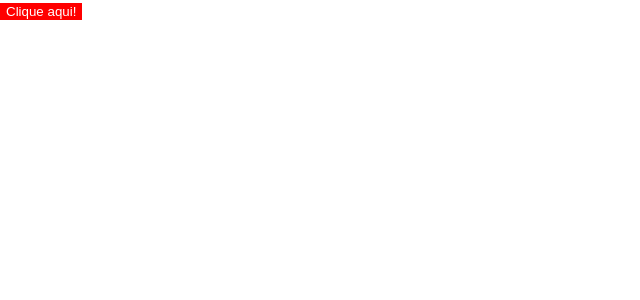
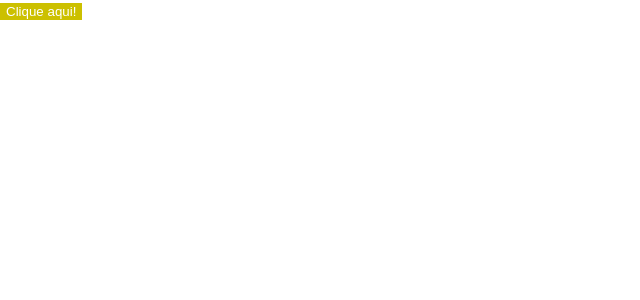
Before and after one commit to Gusm4n/ReactB7, a React (Vite) app in the folder react-vite/: page / in a window 1280 px wide. Shown: the top 300 px of the page, without its empty margins (0-640 px from the left). Built offline with nearby package versions, Linux system fonts and the light colour scheme.

Commit message:
estilização dinamica

```diff
--- a/react-vite/src/App.tsx
+++ b/react-vite/src/App.tsx
@@ -1,9 +1,25 @@
 import React, { useState } from "react";
 
 const App = () => {
+  const [clicado, setClicado] = useState(false)
+
+  const handleClick = () => {
+    setClicado(!clicado)
+  }
+
   return (
     <div>
-      <button style={{backgroundColor: '#ff0000', color:'#fff', border: 'none'}}>Clique aqui!</button>
+      <button
+      onClick={handleClick}
+      style={
+        {backgroundColor:
+        clicado ?
+        '#ff0000'
+        :
+        '#CCC000',
+        color:'#fff',
+        border: '0'}
+        }>Clique aqui!</button>
     </div>
 
   );
```
